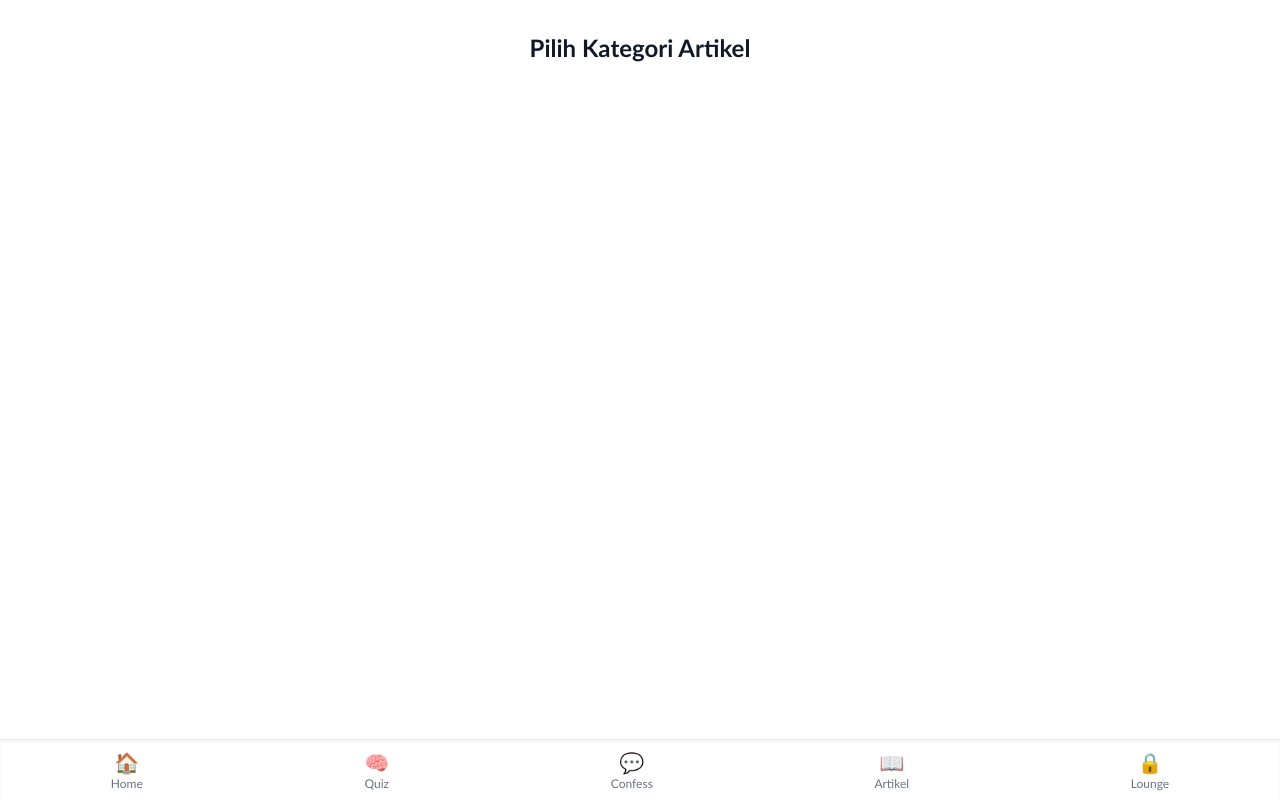
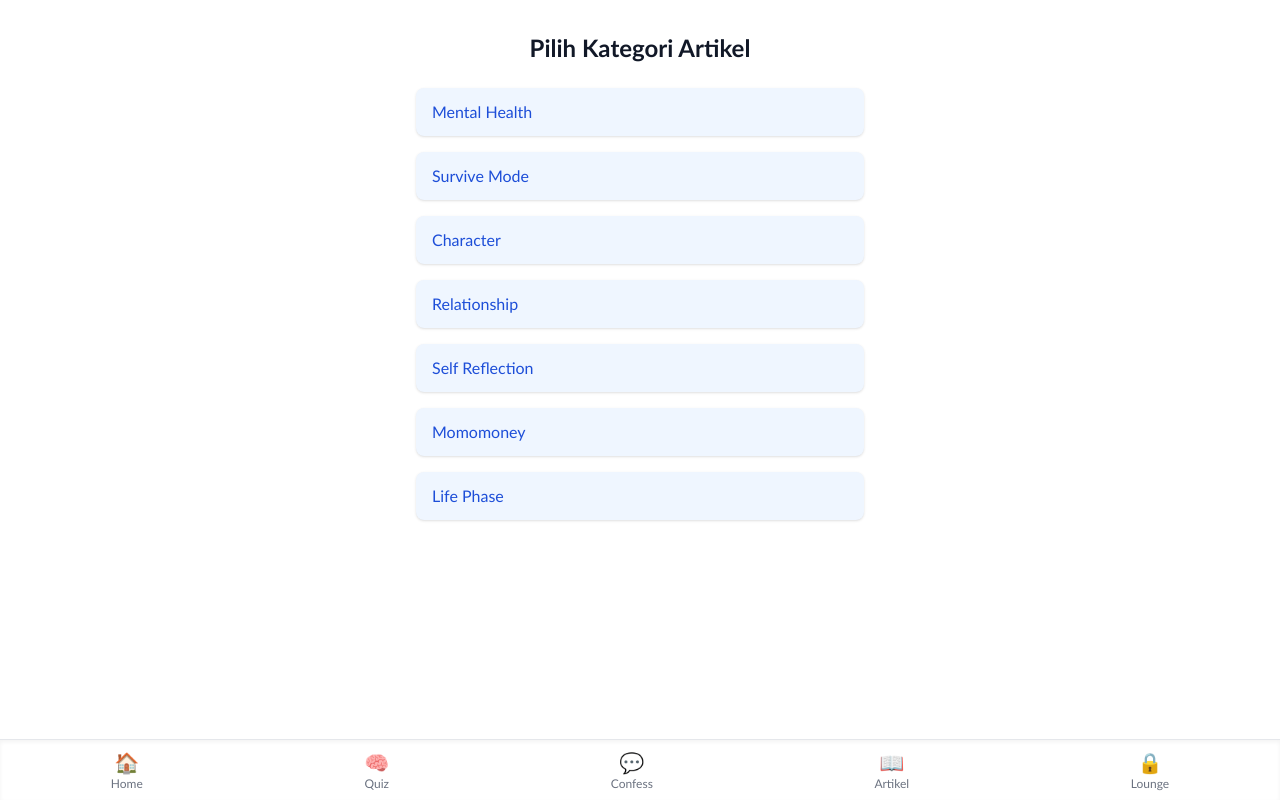
Before and after one commit to deeeeeel/selfify-clean, a Next.js app: page /artikel/kategori in a window 1280 px wide. Built offline with nearby package versions, Linux system fonts and the light colour scheme.

Commit message:
Restore kategori index page

```diff
--- a/app/artikel/kategori/page.tsx
+++ b/app/artikel/kategori/page.tsx
@@ -1,8 +1,35 @@
+import Link from 'next/link';
+
+export const metadata = {
+  title: 'Pilih Kategori Artikel',
+  description: 'Daftar kategori artikel Selfify',
+};
+
+const categories = [
+  { name: 'Mental Health', slug: 'mental-health' },
+  { name: 'Survive Mode',   slug: 'survive-mode'   },
+  { name: 'Character',      slug: 'character'      },
+  { name: 'Relationship',   slug: 'relationship'   },
+  { name: 'Self Reflection',slug: 'self-reflection'},
+  { name: 'Momomoney',      slug: 'momomoney'      },
+  { name: 'Life Phase',     slug: 'life-phase'     },
+];
+
 export default function KategoriIndex() {
   return (
-    <div className="p-8 text-center">
-      <h1 className="text-2xl font-bold">Pilih Kategori Artikel</h1>
-      {/* Nanti bisa lo isi link ke /artikel/kategori/mental-health, dll */}
+    <div className="min-h-screen px-4 py-8 bg-white font-sans">
+      <h1 className="text-2xl font-bold text-center mb-6">Pilih Kategori Artikel</h1>
+      <div className="max-w-md mx-auto grid gap-4">
+        {categories.map(cat => (
+          <Link
+            key={cat.slug}
+            href={`/artikel/kategori/${cat.slug}`}
+            className="block bg-blue-50 text-blue-700 font-medium px-4 py-3 rounded-lg shadow hover:bg-blue-100 transition"
+          >
+            {cat.name}
+          </Link>
+        ))}
+      </div>
     </div>
   );
 }
```
